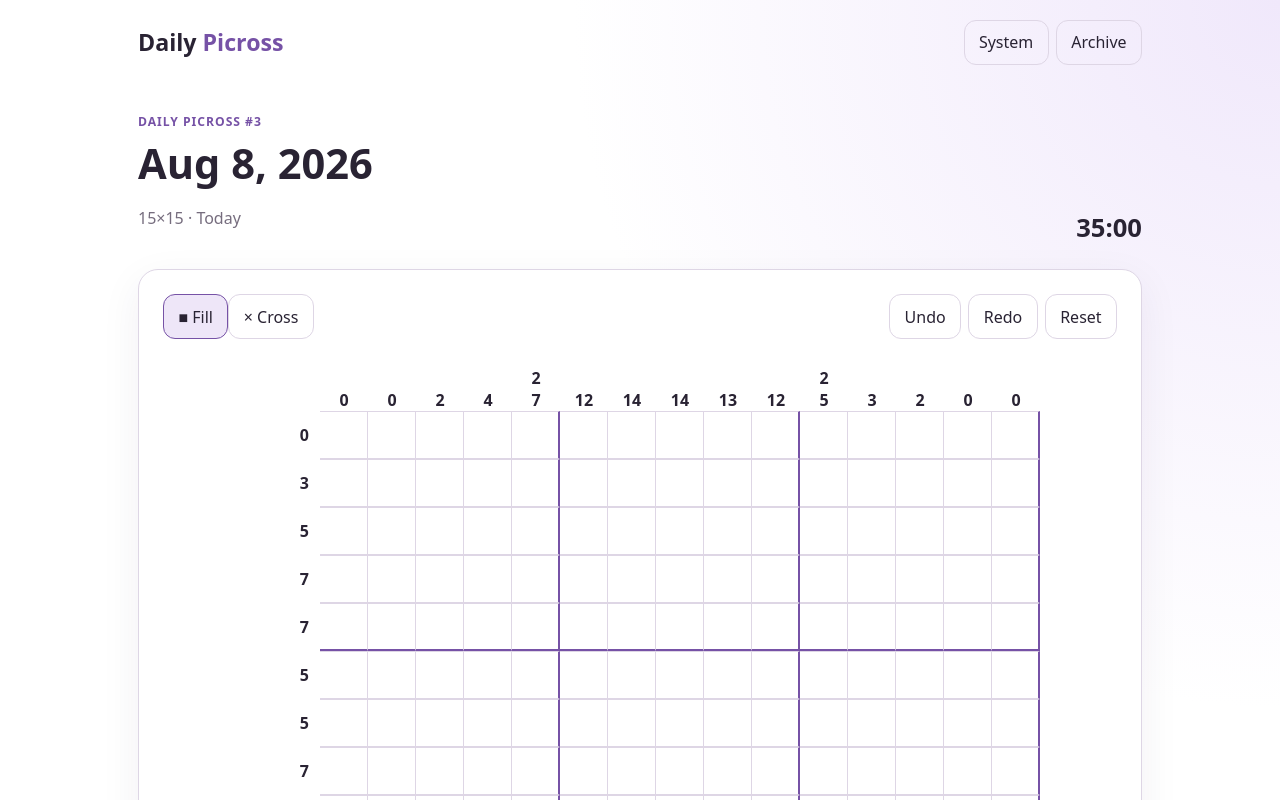
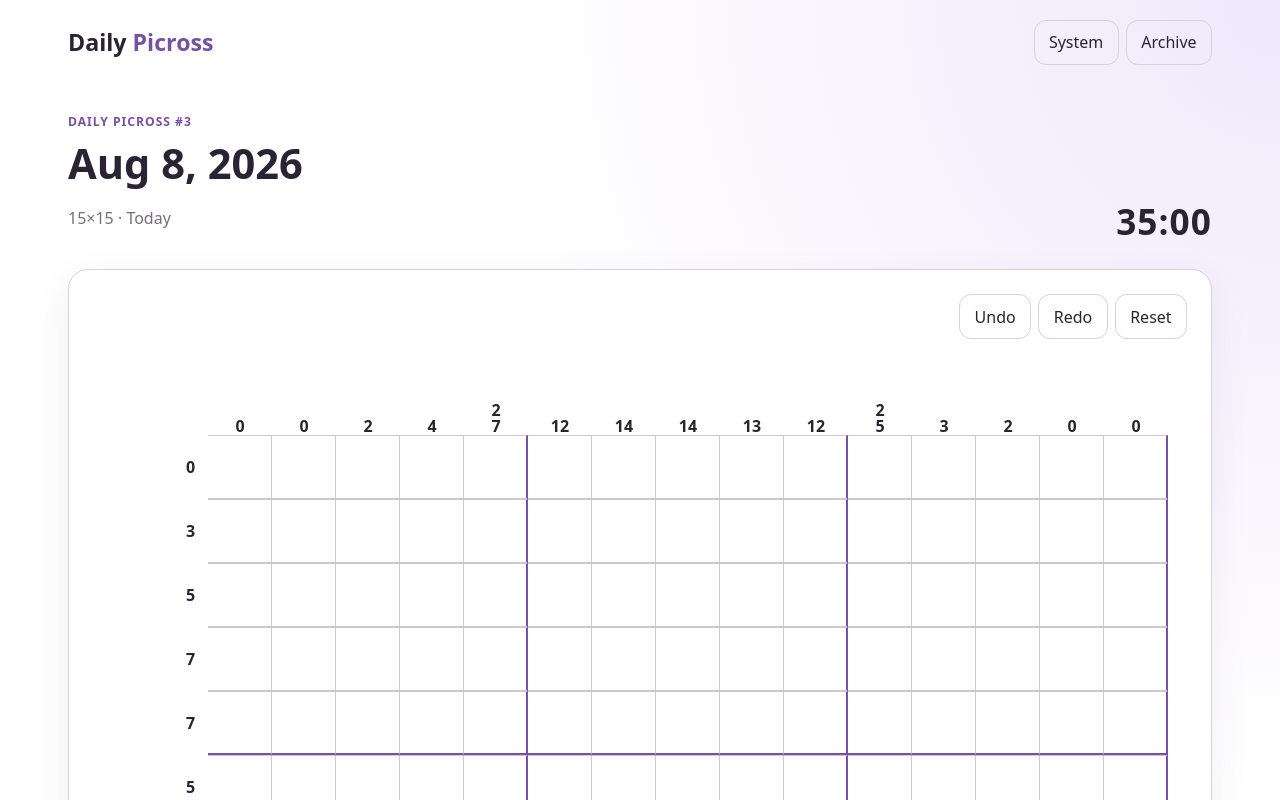
Before and after one commit to duck-lint/dp, a React (Vite) app: page / in a window 1280 px wide. Shown: the top 800 px of the page. Built offline with nearby package versions, Linux system fonts and the light colour scheme.

Commit message:
feat(game): rework Picross board interaction and timed play

```diff
--- a/src/styles/app.css
+++ b/src/styles/app.css
@@ -6,7 +6,8 @@
   --ink: #292333;
   --muted: #766d7e;
   --paper: #fff;
-  --line: #ded6e5;
+  --line: #d8d0df;
+  --grid: #cfc4d9;
 }
 * {
   box-sizing: border-box;
@@ -27,8 +28,8 @@ button {
   padding: 0.65rem 0.9rem;
   cursor: pointer;
 }
-button:hover,
-button.selected {
+button:not(.cell):hover,
+button:not(.cell).selected {
   border-color: var(--accent);
   background: #eee6f8;
 }
@@ -37,7 +38,7 @@ button:focus-visible {
   outline-offset: 2px;
 }
 .shell {
-  max-width: 1100px;
+  max-width: 1240px;
   margin: auto;
   padding: 1.25rem clamp(1rem, 4vw, 3rem) 4rem;
 }
@@ -87,8 +88,12 @@ header {
 }
 .timer {
   font-variant-numeric: tabular-nums;
-  font-size: 1.6rem;
-  font-weight: 700;
+  font-size: clamp(1.6rem, 4vw, 2.2rem);
+  font-weight: 800;
+  letter-spacing: 0.03em;
+}
+.timer-expired {
+  color: #a33d50;
 }
 .game {
   background: var(--paper);
@@ -99,6 +104,7 @@ header {
 }
 .toolbar {
   display: flex;
+  align-items: center;
   gap: 0.45rem;
   flex-wrap: wrap;
   margin-bottom: 1rem;
@@ -106,91 +112,135 @@ header {
 .toolbar .spacer {
   flex: 1;
 }
+.touch-tools {
+  display: none;
+  gap: 0.4rem;
+}
+.touch-tools button {
+  min-width: 92px;
+  font-weight: 700;
+}
 .grid-wrap {
   overflow: auto;
   padding: 0.5rem;
 }
 .picross {
   display: grid;
-  grid-template-columns: 5rem repeat(var(--cols), minmax(28px, 1fr));
+  touch-action: none;
+  grid-template-columns: clamp(4rem, 8vw, 6rem) repeat(
+      var(--cols),
+      minmax(34px, 1fr)
+    );
   width: max-content;
   margin: auto;
 }
 .corner {
-  width: 5rem;
-  height: 3rem;
+  width: clamp(4rem, 8vw, 6rem);
+  height: clamp(3rem, 7vw, 4.5rem);
 }
 .col-clues {
   display: contents;
 }
 .clue-line {
-  width: clamp(28px, 5vw, 48px);
-  height: 3rem;
+  width: clamp(34px, 5.4vw, 64px);
+  height: clamp(3rem, 7vw, 4.5rem);
   display: flex;
   flex-direction: column;
   justify-content: end;
   align-items: center;
-  gap: 0;
-  font-weight: 700;
+  font-weight: 800;
+  line-height: 1.05;
 }
 .row-clues {
-  height: clamp(28px, 5vw, 48px);
-  width: 5rem;
+  height: clamp(34px, 5.4vw, 64px);
+  width: clamp(4rem, 8vw, 6rem);
   display: flex;
   align-items: center;
   justify-content: end;
-  padding-right: 0.7rem;
-  font-weight: 700;
+  padding-right: 0.8rem;
+  font-weight: 800;
 }
 .cell {
-  width: clamp(28px, 5vw, 48px);
-  height: clamp(28px, 5vw, 48px);
-  min-height: 28px;
+  width: clamp(34px, 5.4vw, 64px);
+  height: clamp(34px, 5.4vw, 64px);
+  min-height: 0;
   padding: 0;
+  border: 0 solid var(--grid);
+  border-width: 1px 1px 1px 0;
   border-radius: 0;
-  border-width: 1px 1px 1px 0;
-  background: #fff;
+  background: transparent;
+  color: #a879a6;
+  font-size: clamp(1.1rem, 3vw, 1.8rem);
+  line-height: 1;
+}
+.cell:hover {
+  border-color: var(--grid);
+  background: transparent;
 }
 .cell.filled {
   background: var(--accent);
-  box-shadow: inset 0 0 0 3px #fff6;
+  color: transparent;
 }
 .cell.crossed {
-  color: #aa6a9d;
-  background: #faf6fc;
-  font-size: 1.35rem;
-  font-weight: 600;
+  color: #a879a6;
+  background: transparent;
+  font-weight: 500;
 }
 .cell.major-x {
-  border-right: 2px solid var(--accent);
+  border-right-width: 2px;
+  border-right-color: var(--accent);
 }
 .cell.major-y {
-  border-bottom: 2px solid var(--accent);
+  border-bottom-width: 2px;
+  border-bottom-color: var(--accent);
+}
+.reveal-art .col-clues,
+.reveal-art .row-clues {
+  opacity: 0;
+  transition: opacity 0.35s ease;
+}
+.reveal-art .cell {
+  border-color: transparent;
+  transition:
+    border-color 0.35s ease,
+    color 0.35s ease;
+}
+.reveal-art .cell.crossed {
+  color: transparent;
+  transition: color 0.35s ease;
 }
 .hint {
   color: var(--muted);
   text-align: center;
 }
-.completion {
+.coarse-pointer-hint {
+  display: none;
+}
+.completion,
+.result-state {
   position: fixed;
   inset: 0;
   background: #29233355;
   display: grid;
   place-items: center;
   padding: 1rem;
+  z-index: 2;
 }
-.completion > div {
+.completion > div,
+.result-state {
   background: var(--paper);
   border-radius: 20px;
   padding: 2rem;
   max-width: 420px;
   box-shadow: 0 20px 80px #0003;
 }
-.completion h2 {
+.completion h2,
+.result-state h2 {
   font-size: 2rem;
   margin: 0.4rem 0;
 }
-.completion button {
+.completion button,
+.result-state button {
   margin: 0.5rem 0.5rem 0 0;
 }
 .secondary {
@@ -216,15 +266,39 @@ header {
   margin-top: 1rem;
   color: var(--muted);
 }
-.notice {
+.notice,
+.penalty {
   position: fixed;
-  bottom: 1rem;
   left: 50%;
   transform: translateX(-50%);
+  z-index: 3;
+  color: #fff;
   background: var(--ink);
-  color: #fff;
+  border-radius: 12px;
+}
+.notice {
+  bottom: 1rem;
   padding: 0.8rem 1rem;
-  border-radius: 12px;
+}
+.penalty {
+  top: 5.5rem;
+  padding: 0.55rem 0.8rem;
+  background: #a33d50;
+  animation: penalty-pop 1.3s ease both;
+}
+@keyframes penalty-pop {
+  from {
+    opacity: 0;
+    transform: translate(-50%, 0.5rem);
+  }
+  20% {
+    opacity: 1;
+    transform: translate(-50%, 0);
+  }
+  to {
+    opacity: 0;
+    transform: translate(-50%, -0.5rem);
+  }
 }
 .archive {
   background: var(--paper);
@@ -256,6 +330,25 @@ header {
   background: var(--accent);
   color: white;
 }
+@media (pointer: coarse) {
+  .touch-tools {
+    display: flex;
+  }
+  .fine-pointer-hint {
+    display: none;
+  }
+  .coarse-pointer-hint {
+    display: inline;
+  }
+}
+@media (prefers-reduced-motion: reduce) {
+  *,
+  *::before,
+  *::after {
+    animation-duration: 0.01ms !important;
+    transition-duration: 0.01ms !important;
+  }
+}
 @media (prefers-color-scheme: dark) {
   :root {
     color: #eeeaf3;
@@ -264,13 +357,11 @@ header {
     --paper: #292431;
     --line: #50465a;
     --muted: #b8acbd;
+    --grid: #655873;
   }
   body {
     background:
       radial-gradient(circle at top right, #3c2e4c, transparent 36%), #201c26;
-  }
-  .cell {
-    background: #322d3a;
   }
 }
 [data-theme='dark'] {
@@ -280,6 +371,7 @@ header {
   --paper: #292431;
   --line: #50465a;
   --muted: #b8acbd;
+  --grid: #655873;
 }
 [data-theme='light'] {
   color: #292333;
@@ -288,6 +380,7 @@ header {
   --paper: #fff;
   --line: #ded6e5;
   --muted: #766d7e;
+  --grid: #cfc4d9;
 }
 @media (max-width: 540px) {
   header {
@@ -296,15 +389,17 @@ header {
   .toolbar .spacer {
     display: none;
   }
-  .toolbar button {
+  .toolbar > button {
     flex: 1;
   }
   .stats {
-    grid-template-columns: repeat(3, 1fr);
     font-size: 0.82rem;
   }
   .archive-row {
     grid-template-columns: 1.4fr 0.8fr 1fr;
     font-size: 0.85rem;
   }
+  .picross {
+    margin-left: 0;
+  }
 }
```
